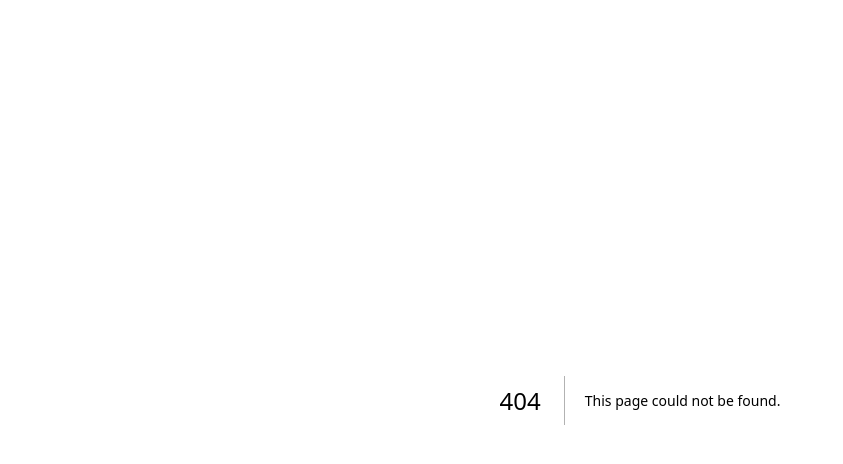
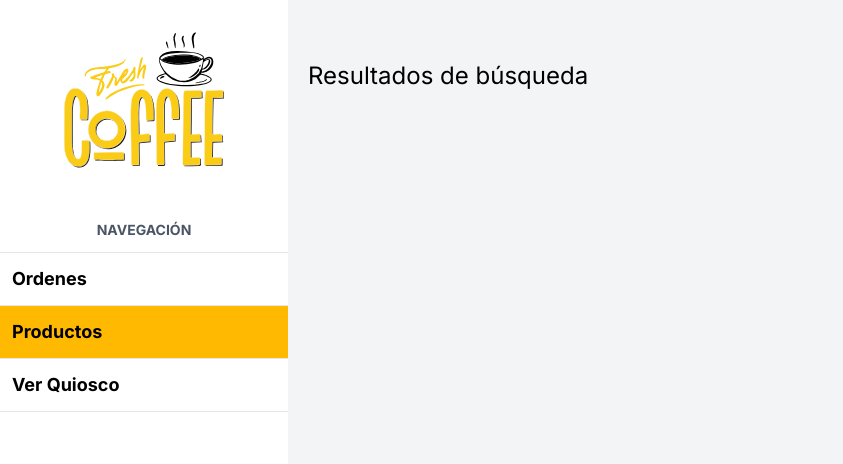
Before and after one commit to Ezeki3/quiosco-de-comida, a Next.js app: page /admin/products/search in a window 1280 px wide. Before the commit this address had no page. Shown: the top 464 px of the page, without its empty margins (0-843 px from the left). Built offline with nearby package versions, Linux system fonts and the light colour scheme.

Commit message:
recuperar el valor de busqueda

```diff
--- /dev/null
+++ b/app/admin/products/search/page.tsx
@@ -0,0 +1,14 @@
+import Heading from "@/components/ui/Heading";
+
+export default async function SearchPage({searchParams}: {searchParams: Promise<{ [key: string]: string | string[] | undefined }>}) {
+
+    // Usamos await para resolver la promesa de searchParams
+    const { search = '' } = await searchParams;
+    console.log(search);
+
+  return (
+    <>
+        <Heading>Resultados de búsqueda</Heading>
+    </>
+  )
+}
--- a/components/products/ProductSearchForm.tsx
+++ b/components/products/ProductSearchForm.tsx
@@ -1,7 +1,6 @@
 "use client"
 import { SearchSchema } from "@/src/schema"
 import { toast } from "react-toastify"
-import { redirect } from "next/navigation"
 import { useRouter } from "next/navigation"
 
 export default function ProductSearchForm() {
--- a/components/products/ProductsPagination.tsx
+++ b/components/products/ProductsPagination.tsx
@@ -25,6 +25,7 @@ export default function ProductsPagination( {page, totalPages}: ProductsPaginati
 
       {pages.map(page => (
         <Link
+          key={page}
           href={`/admin/products?page=${page}`}
           className={`${currentPageNumber === page && 'font-black'} bg-white px-4 py-2 text-sm text-gray-900 ring-1 ring-inset ring-gray-300 focus:outline-offset-0`}
         >{page}</Link>
```
